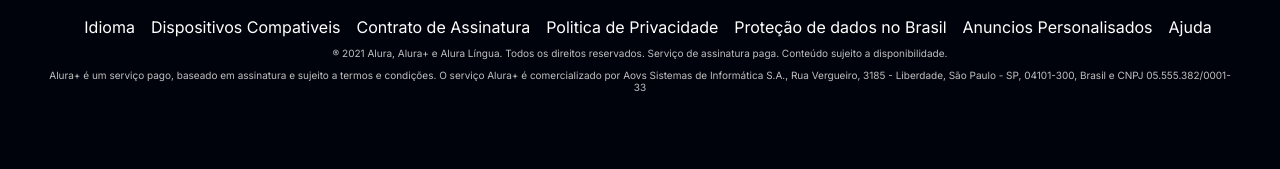
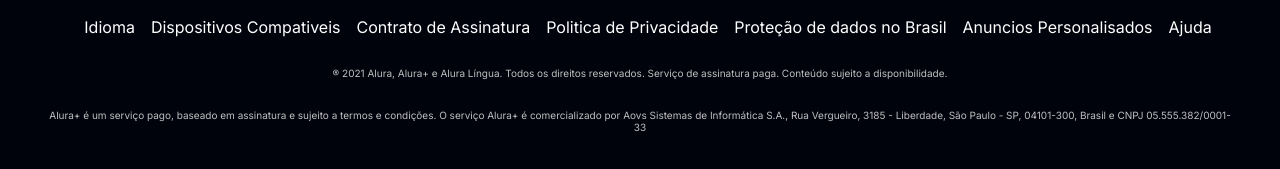
Before and after one commit to DuduArnhold/AluraPlus, a plain HTML site: page index.html in a window 1280 px wide. Shown: the part 3688-3857 px from the top of the page. Drawn offline with Linux system fonts and the light colour scheme.

Commit message:
arrumando espaçamento do rodapé

```diff
--- a/style.css
+++ b/style.css
@@ -130,7 +130,7 @@ body{
     margin-left: 1em;
 }
 .rodape__texto {
-    margin: 1em 0;
+    margin: 3em 0;
     color: var(--cinza-secundario);
     font-size: 10px;
 }
```
